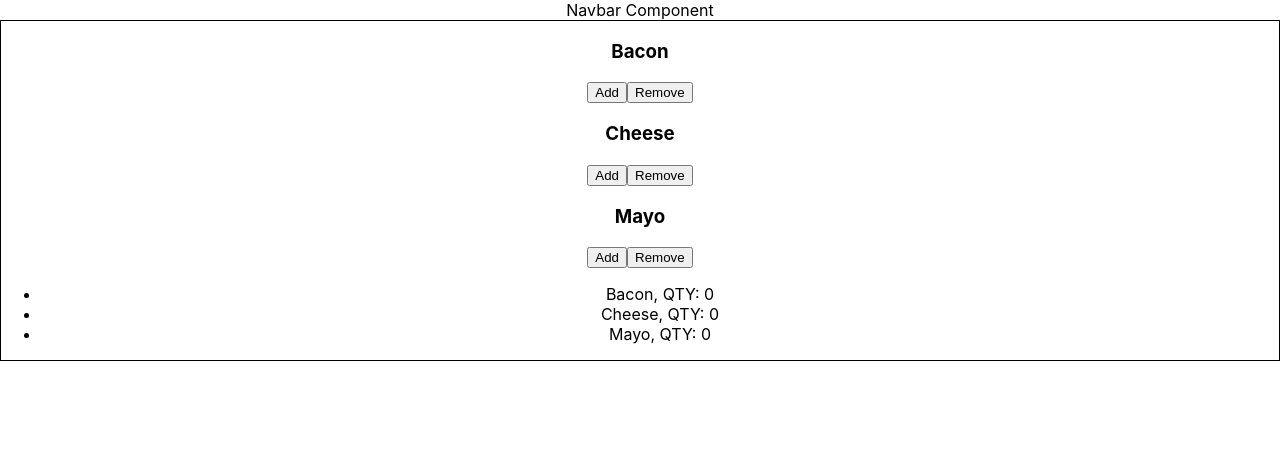
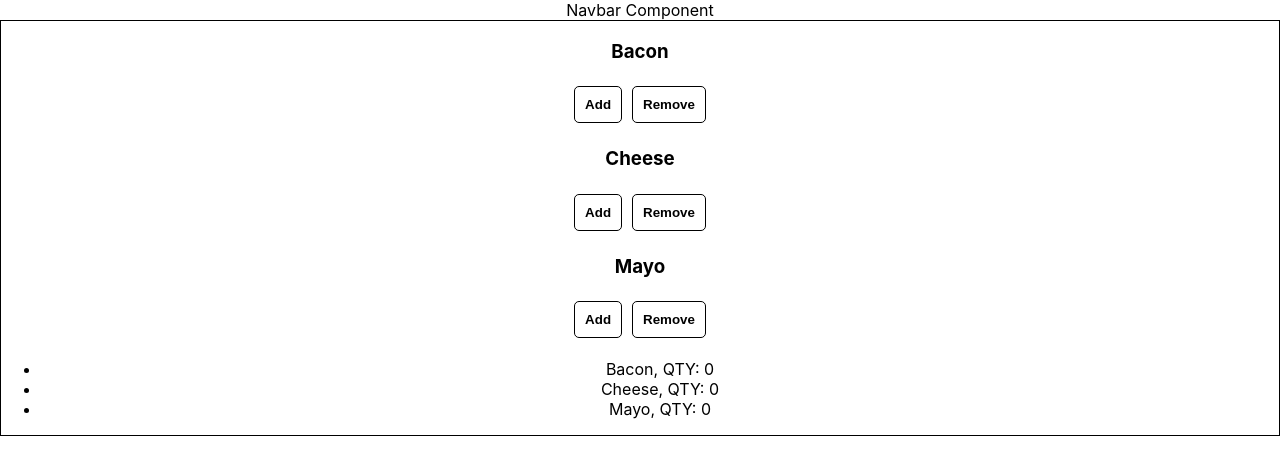
Before and after one commit to aquinodaniel1994/react-repo, a React (Create React App) app: page / in a window 1280 px wide. Shown: the top 474 px of the page. Built offline with nearby package versions, Linux system fonts and the light colour scheme.

Commit message:
WIP pass state with btn

```diff
--- a/src/App.css
+++ b/src/App.css
@@ -24,3 +24,17 @@
 .container{
   border: 1px solid black;
 }
+
+button{
+  border-radius: 5px;
+  padding: 10px;
+  margin: 5px;
+  background-color:white;
+  border: 1px solid black;
+  font-weight: bold;
+  transition: background-color 0.2s;
+}
+
+button:hover{
+  background-color: rgb(87, 87, 255)
+}
--- a/src/Components/BurgerContainer/BurgerContainer.js
+++ b/src/Components/BurgerContainer/BurgerContainer.js
@@ -10,10 +10,15 @@ class BurgerContainer extends Component {
             { name: "Mayo", price: 0.25, qty: 0 }
         ]
     }
+
+    handleChange = (event) => {
+        this.setState(event);
+    }
+
     render() {
         return (
             <div className="container">
-                <Control burger={this.state.ingr} />
+                <Control burger={this.state.ingr} change={this.handleChange}/>
                 <Burger burger={this.state.ingr}/>
             </div>
         );
--- a/src/Components/BurgerContainer/control/Control.js
+++ b/src/Components/BurgerContainer/control/Control.js
@@ -1,6 +1,18 @@
 import React, { Component } from 'react';
 import Button from '../../Commons/Button'
+import { fileURLToPath } from 'url';
 class Control extends Component {
+
+  addElement = (element) => {
+    element.qty += 1;
+    this.props.change(element)
+  }
+
+  removeElement = (element) => {
+    element.qty -= 1;
+    this.props.change(element)
+  }
+
   render() {
     return (
       <div>
@@ -8,8 +20,8 @@ class Control extends Component {
           return (
             <div key={index} >
               <h3>{ingredients.name}</h3>
-              <Button name="Add">Add</Button>
-              <Button name="Remove">Add</Button>
+              <Button name="Add" function={this.addElement.bind(this, ingredients)}>Add</Button>
+              <Button name="Remove" function={this.removeElement.bind(this, ingredients)}>Remove</Button>
             </div>
           )
         })
--- a/src/Components/Commons/Button.js
+++ b/src/Components/Commons/Button.js
@@ -4,7 +4,7 @@ class Button extends Component {
     render() {
         return (
             <span>
-                <button>{this.props.name}</button>
+                <button onClick={this.props.function}>{this.props.name}</button>
             </span>
         );
     }
```
